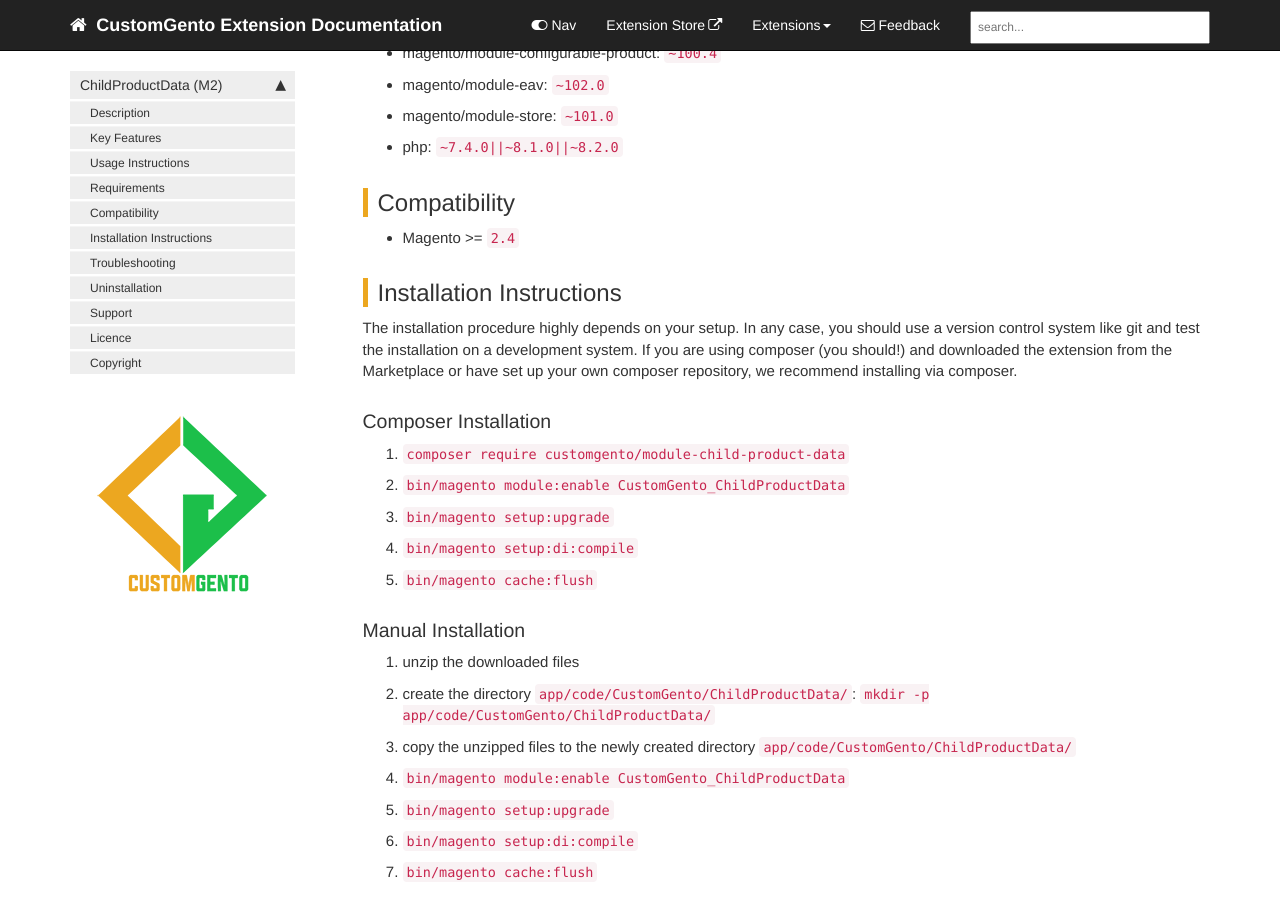
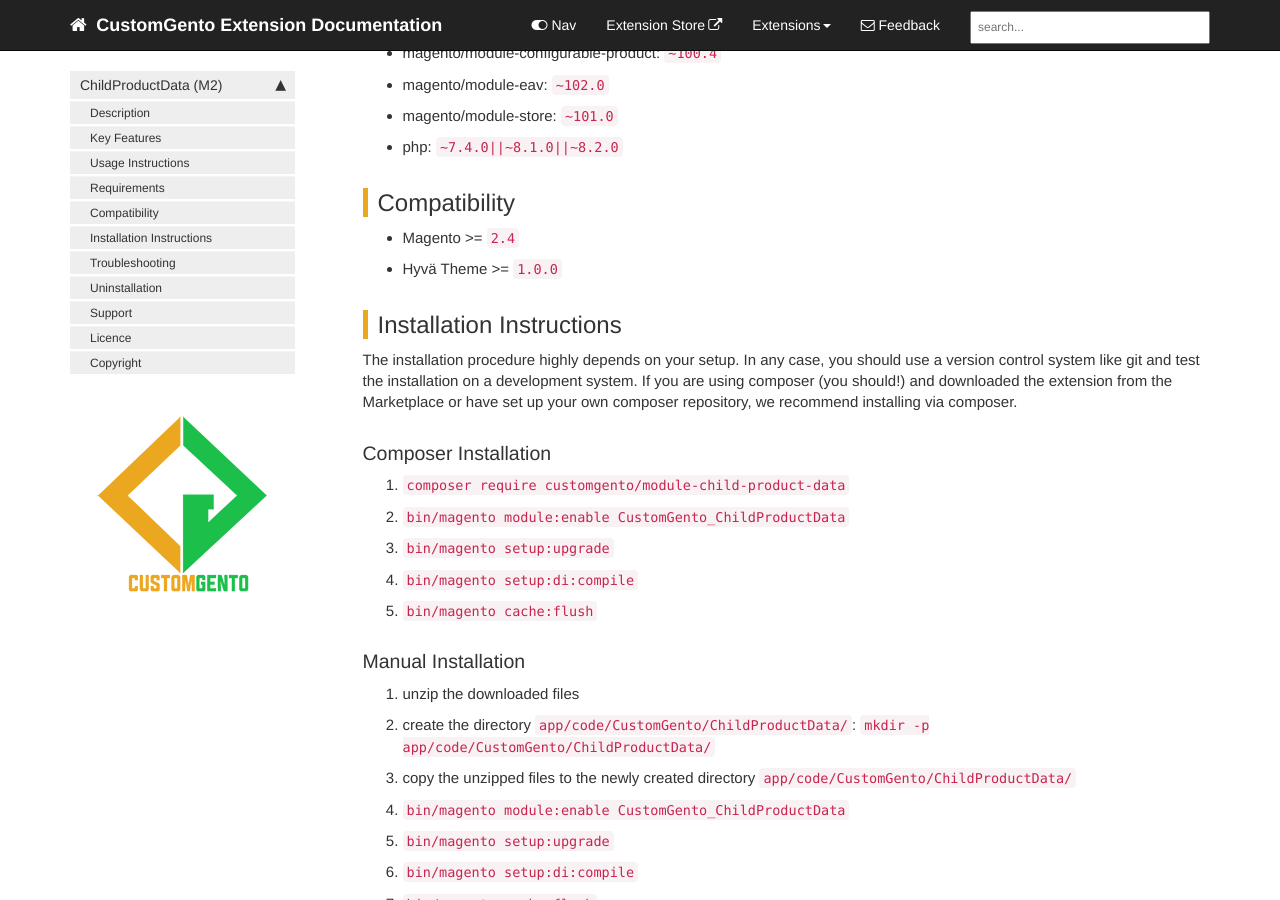
Before and after one commit to customgento/docs, a Jekyll site: the page built from pages/child-product-data-m2.md, in a window 1280 px wide and 900 px high, scrolled down 2487 px. Built offline with Jekyll 4.4.1, drawn with Linux system fonts in a browser that asks for light colours; comment, search, counter and statistics services are not loaded.

Commit message:
Add compatibility info, DEV-241

```diff
--- a/pages/child-product-data-m2.md
+++ b/pages/child-product-data-m2.md
@@ -50,6 +50,7 @@ If you do not want to change the data for a specific attribute, you can simply l
 
 ## Compatibility
 - Magento >= `2.4`
+- Hyv&auml; Theme >= `1.0.0`
 
 ## Installation Instructions
 The installation procedure highly depends on your setup. In any case, you should use a version control system like git and test the installation on a development system.
```
